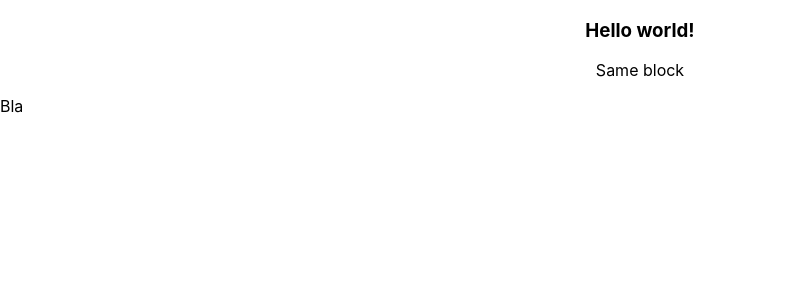
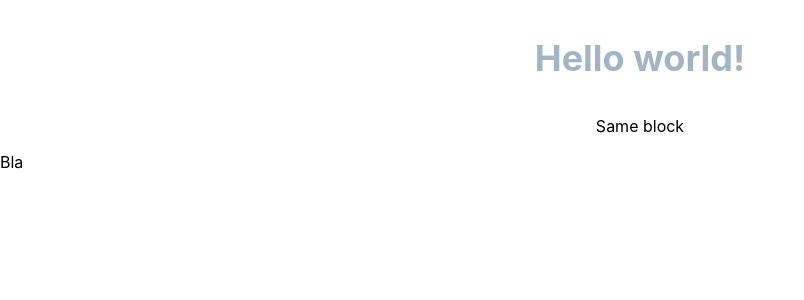
Before and after one commit to examlpe4dranik/reactjs-sandbox, a React (Create React App) app: page / in a window 1280 px wide. Shown: the top 300 px of the page, without its empty margins (0-804 px from the left). Built offline with nearby package versions, Linux system fonts and the light colour scheme.

Commit message:
inline-style

```diff
--- a/src/App.js
+++ b/src/App.js
@@ -7,7 +7,7 @@ function App() {
 
   return (
     <div className="App" style={divStyle}>
-      <h3>Hello world!</h3>
+      <h3 style={{fontSize: '36px', 'color': '#a3b5c2'}}>Hello world!</h3>
         <SameBlock/>
     </div>
   );
```
